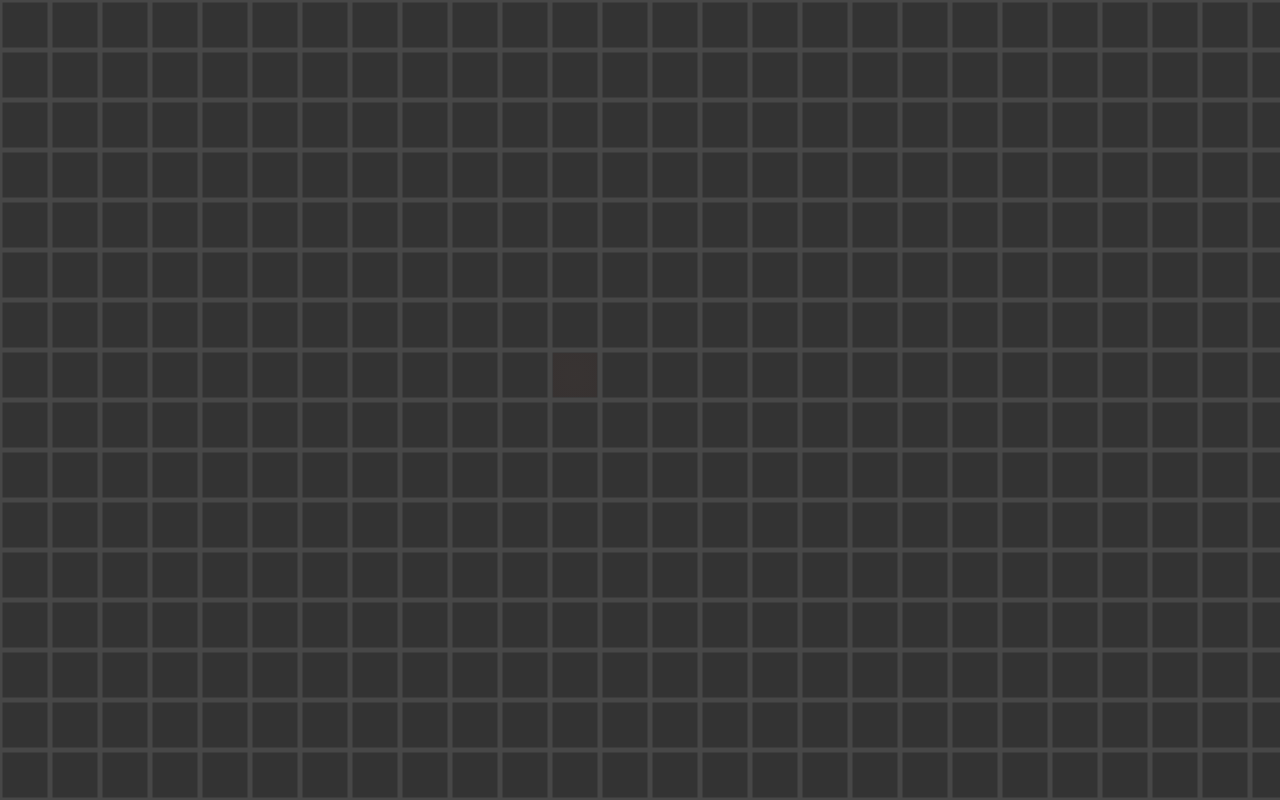
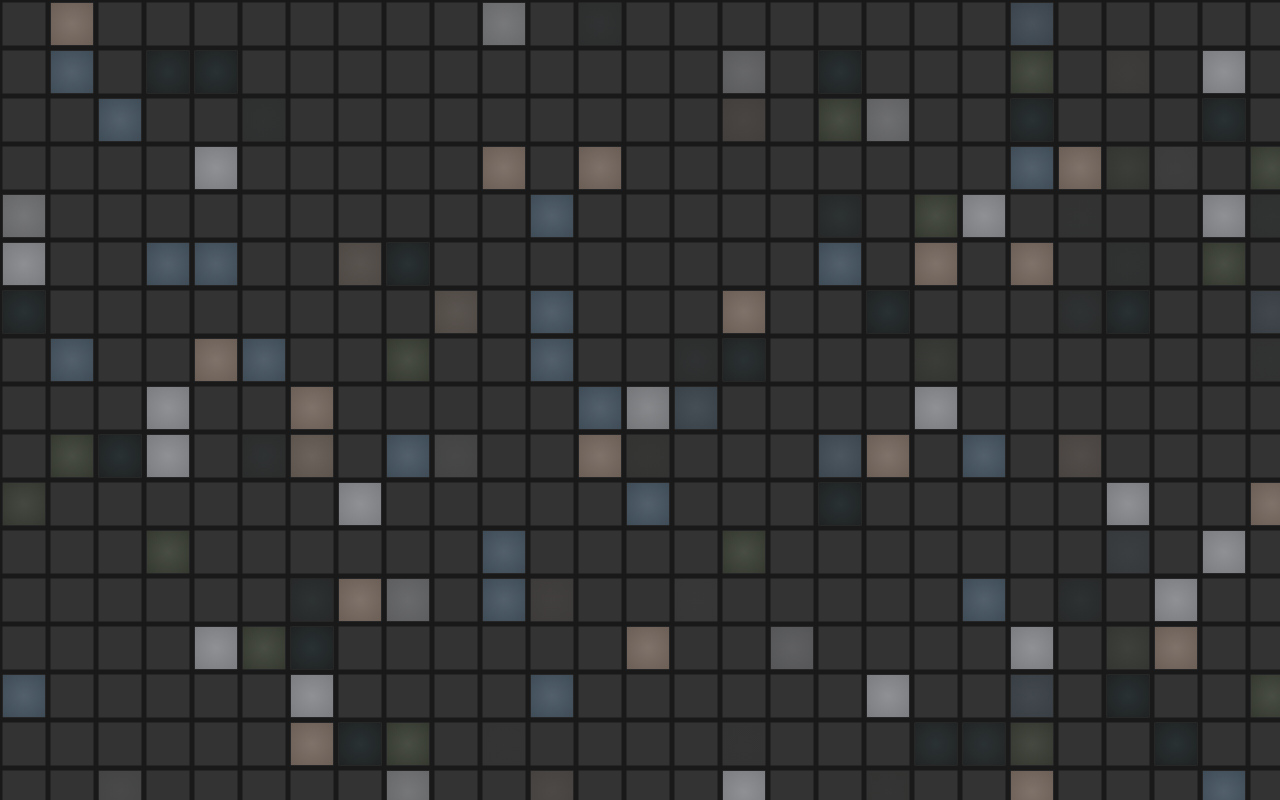
Before and after one commit to xcjs/gridfader.js, a website: page demo.html in a window 1280 px wide. Drawn offline with Linux system fonts and the light colour scheme.

Commit message:
Exposed the clock timer as a public property and changed the sample colors. This should be two separate commits, but I forgot to commit soon enough. :/

```diff
--- a/demo.html
+++ b/demo.html
@@ -28,14 +28,18 @@
 			(function() {
 				fader = new GridFader('gridfader');
 
-				fader.palette.push(new fader.ColorManagement.Color({ r: 228, g: 77, b: 38 }));	// HTML5 Orange
-				fader.palette.push(new fader.ColorManagement.Color({ r: 2, g: 112, b: 187 }));	// CSS3 Blue
-				fader.palette.push(new fader.ColorManagement.Color({ r: 214, g: 186, b: 51 }));	// JavaScript Yellow
+				fader.palette.push(new fader.ColorManagement.Color({ r: 32, g: 48, b: 51 }));
+				fader.palette.push(new fader.ColorManagement.Color({ r: 95, g: 104, b: 84 }));
+				fader.palette.push(new fader.ColorManagement.Color({ r: 115, g: 142, b: 165 }));
+				fader.palette.push(new fader.ColorManagement.Color({ r: 202, g: 178, b: 161 }));
+				fader.palette.push(new fader.ColorManagement.Color({ r: 236, g: 238, b: 244 }));
 
-				fader.gridColor = new fader.ColorManagement.Color({ r: 255, g: 255, b: 255, a: .1 });
+				fader.gridColor = new fader.ColorManagement.Color({ r: 0, g: 0, b: 0, a: .5 });
 
-				fader.cellSize = 50
+				fader.cellSize = 48;
 				fader.gridSize = 5;
+
+				fader.clockSpeed = 3;
 
 				fader.BindEvents();
 			})();
--- a/gridfader.js
+++ b/gridfader.js
@@ -7,12 +7,12 @@ var GridFader = function(canvasId) {
 	this.brush;
 	this.cellSize;
 	this.gridSize;
+	this.cloclSpeed = 500;
 
 	var self = this;
 
 	var clock = 0;
 	var clockCycle = 0;
-	var clockSpeed = 500;
 
 	this.BindEvents = function() {
 		window.onload = Events.Init;
@@ -89,7 +89,7 @@ var GridFader = function(canvasId) {
 			self.DrawGrid();
 			self.CellManagement.GetAllCells();
 
-			clock = setInterval(Events.Tick, clockSpeed);
+			clock = setInterval(Events.Tick, self.clockSpeed);
 		},
 
 		Tick: function()  {
@@ -229,15 +229,15 @@ var GridFader = function(canvasId) {
 					this.State = this.States.Full;
 				}
 				else {
-					this.Color.a += .01;
+					this.Color.a += .001;
 				}
 			};
 
 			this.FadeOut = function() {
-				if(this.Color.a >= .01)
+				if(this.Color.a >= .001)
 				{
 					this.State = this.States.FadingOut;
-					this.Color.a -= .01;
+					this.Color.a -= .001;
 				}
 				else
 				{
```
